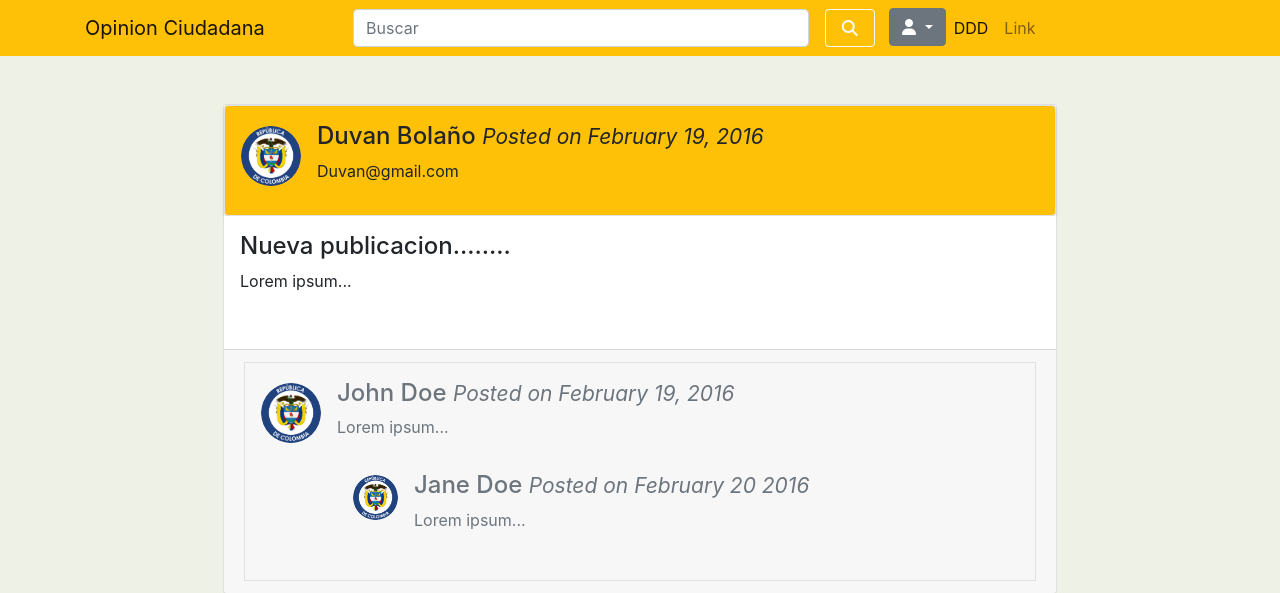
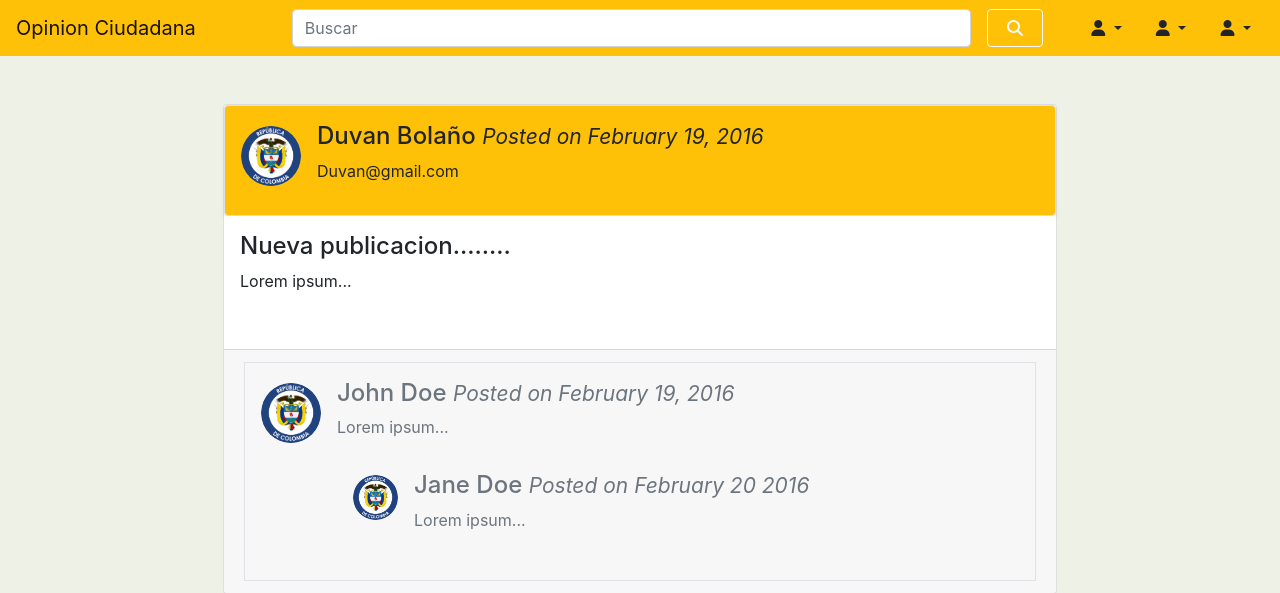
Before and after one commit to Frey182/opinion-ciudadana, a PHP site: page / in a window 1280 px wide. Shown: the top 593 px of the page. Run offline with PHP 8.4, Linux system fonts and the light colour scheme; some libraries are stand-ins or nearby versions.

Commit message:
se edito el barnav

```diff
--- a/view/header.php
+++ b/view/header.php
@@ -21,49 +21,49 @@
     <script src="https://kit.fontawesome.com/853c6b208c.js" crossorigin="anonymous"></script>
 </head>
 <body style="background-color: #EEF2E6">
-    <nav class="navbar navbar-expand-lg navbar-light bg-warning w-100">
-        <div class="container">
-            <div class="row">
-                <div class="collapse navbar-collapse w-100" id="navbarSupportedContent">
-                    <div class="col col-md-4">
+    <nav class="navbar navbar-expand-lg navbar-light bg-warning ">
                 <a class="navbar-brand mr-5" href="#">Opinion Ciudadana</a>
                     <button class="navbar-toggler" type="button" data-toggle="collapse" data-target="#navbarSupportedContent" aria-controls="navbarSupportedContent" aria-expanded="false" aria-label="Toggle navigation">
                         <span class="navbar-toggler-icon"></span>
                     </button>
-                    </div>
-                    <div class="col col-md-8">
-                        <form class="form-inline my-2 my-lg-0 w-100 d-flex space-around">
+            <div class="collapse navbar-collapse w-100 d-flex justify-content space-around" id="navbarSupportedContent">
+                <form class="form-inline my-2 my-lg-0 ml-5 w-75 d-flex space-around">
                     <div class="contebarra" style="width:90%">
                         <input class="form-control  w-100" type="search" placeholder="Buscar" aria-label="Search">
                     </div>
                     <div class="conteiconobusqueda" style="width:10%">
-                                <button type="submit" class="btn btn-outline-light font-weight-bold w-100 ml-3"><i class="fa-solid fa-magnifying-glass"></i></button>
+                        <button type="submit" class="btn btn-outline-light font-weight-bold w-75 ml-3"><i class="fa-solid fa-magnifying-glass"></i></button>
                     </div>
                 </form>
-                    </div>
-                    <div class="col col-md-4 d-flex space-around">
-                    <ul class="navbar-nav mr-auto">
-                            <li class="nav-item dropdown">
-                                <div class="dropdown">
-                                    <a class="btn btn-secondary dropdown-toggle" href="#" role="button" data-toggle="dropdown" aria-expanded="false">
+                    <div class="conteoptions d-flex justify-content-around ml-4">
+                        <div class="dropdown ml-2">
+                            <button class="btn dropdown-toggle" type="button" id="dropdownMenu2" data-toggle="dropdown" aria-haspopup="true" aria-expanded="false">
                                 <i class="fa-solid fa-user"></i>
-                                    </a>
-
-                                    <div class="dropdown-menu dropdown-menu-left">
-                                        <a class="dropdown-item" href="#">Action</a>
-                                        <a class="dropdown-item" href="#">Another action</a>
-                                        <a class="dropdown-item" href="#">Something else here</a>
+                            </button>
+                            <div class="dropdown-menu" aria-labelledby="dropdownMenu2">
+                                <button class="dropdown-item" type="button">Action</button>
+                                <button class="dropdown-item" type="button">Another action</button>
+                                <button class="dropdown-item" type="button">Something else here</button>
                             </div>
                         </div>
-                            </li>
-                            <li class="nav-item active">
-                                <a class="nav-link" href="#">DDD<span class="sr-only">(current)</span></a>
-                            </li>
-                            <li class="nav-item">
-                                <a class="nav-link" href="#">Link</a>
-                            </li>
-
-                        </ul>
+                        <div class="dropdown ml-2">
+                            <button class="btn dropdown-toggle" type="button" id="dropdownMenu2" data-toggle="dropdown" aria-haspopup="true" aria-expanded="false">
+                                <i class="fa-solid fa-user"></i>
+                            </button>
+                            <div class="dropdown-menu" aria-labelledby="dropdownMenu2">
+                                <button class="dropdown-item" type="button">Action</button>
+                                <button class="dropdown-item" type="button">Another action</button>
+                                <button class="dropdown-item" type="button">Something else here</button>
+                            </div>
+                        </div>
+                        <div class="dropdown ml-2">
+                            <button class="btn dropdown-toggle" type="button" id="dropdownMenu2" data-toggle="dropdown" aria-haspopup="true" aria-expanded="false">
+                                <i class="fa-solid fa-user"></i>
+                            </button>
+                            <div class="dropdown-menu" aria-labelledby="dropdownMenu2">
+                                <button class="dropdown-item" type="button">Action</button>
+                                <button class="dropdown-item" type="button">Another action</button>
+                                <button class="dropdown-item" type="button">Something else here</button>
                             </div>
                         </div>
                     </div>
```
Lines whose indentation alone changed are shown as unchanged.
